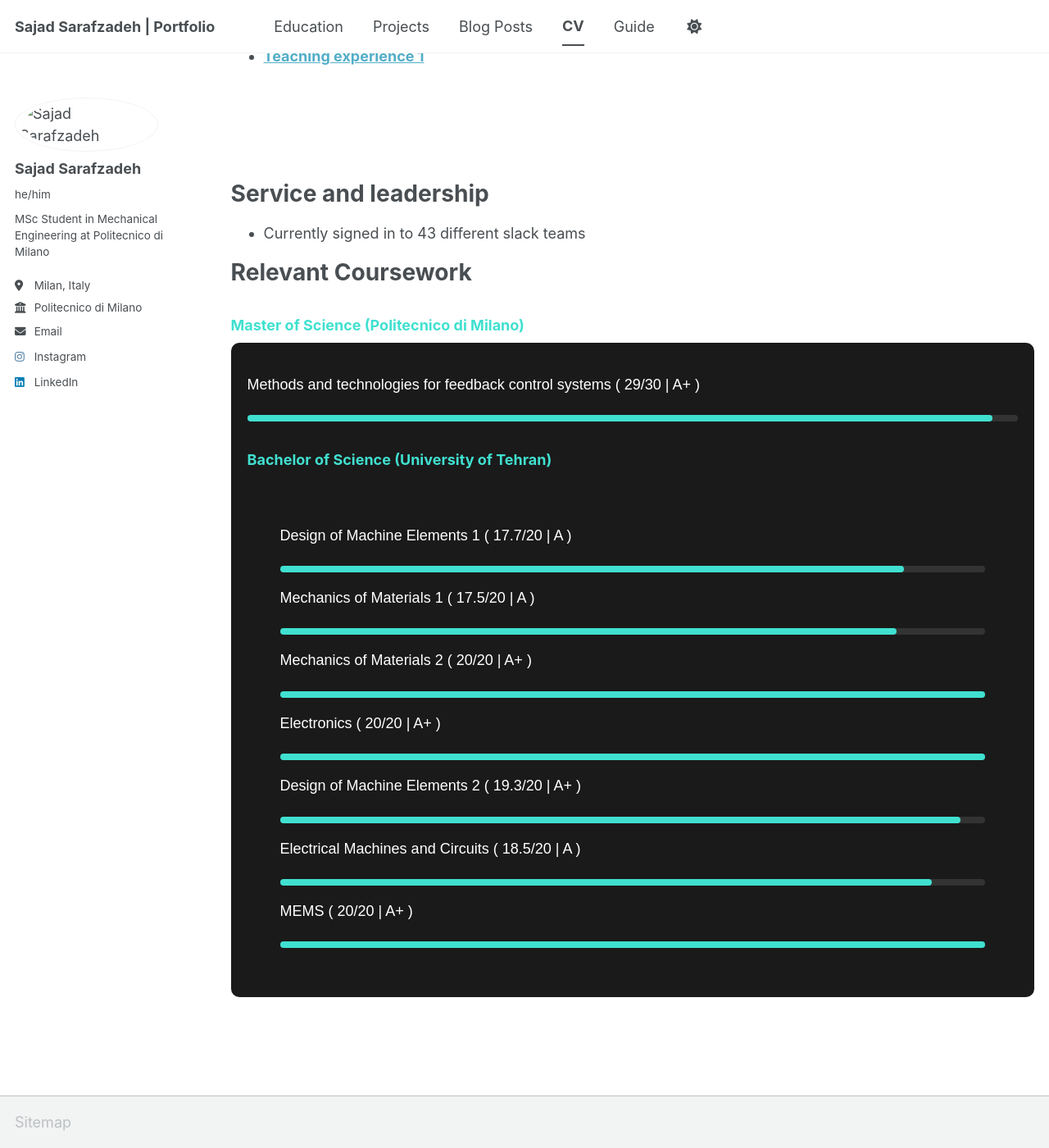
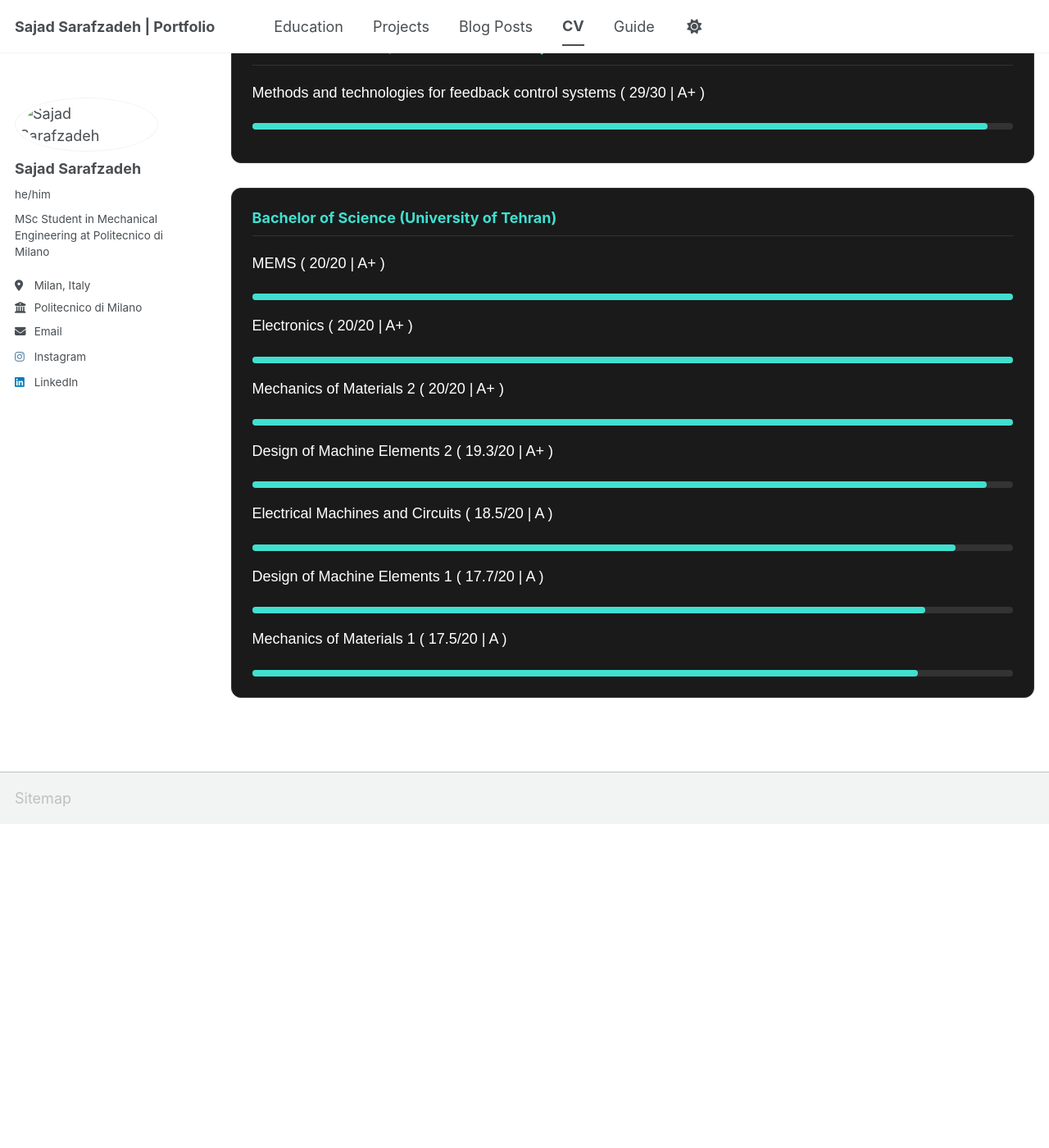
Before and after one commit to sajadsarafzadeh/sajadsarafzadeh.github.io, a Jekyll site: the page built from _pages/cv.md, in a window 1280 px wide and 1400 px high, scrolled down 2374 px. Shown: the whole window at 82% size. Built offline with Jekyll 4.4.1, drawn with Linux system fonts in a browser that asks for light colours; a script bundle is joined from its source files by our own code; library files that are not in the unit come from our copies; after the commit the page ends 3379 px from its top, so only the background shows below that.

Commit message:
Update cv.md

```diff
--- a/_pages/cv.md
+++ b/_pages/cv.md
@@ -9,7 +9,6 @@ redirect_from:
 ---
 <br>
 ---
-<br>
 
 
 
@@ -25,7 +24,6 @@ Education
 
 <br>
 ---
-<br>
 
 Work experience
 ======
@@ -46,7 +44,6 @@ Work experience
 
 <br>
 ---
-<br>
 
 Skills
 ======
@@ -71,7 +68,6 @@ Skills
 
 <br>
 ---
-<br>
 
 Honors and awards
 ======
@@ -80,7 +76,6 @@ Honors and awards
 
 <br>
 ---
-<br>
 
 Teaching
 ======
@@ -90,7 +85,6 @@ Teaching
 
 <br>
 ---
-<br>
 
 Service and leadership
 ======
@@ -98,30 +92,20 @@ Service and leadership
 
 Relevant Coursework
 ======
-<h3 style="color: #40E0D0; margin-bottom: 10px;">Master of Science (Politecnico di Milano)</h3>
-<div style="background-color: #1a1a1a; padding: 20px; border-radius: 10px; color: white; font-family: sans-serif; margin-bottom: 30px;">
 
-  <p>Methods and technologies for feedback control systems ( 29/30 | A+  )</p>
+<div style="background-color: #1a1a1a; padding: 25px; border-radius: 12px; color: white; font-family: sans-serif; margin-bottom: 30px; border: 1px solid #333;">
+  <h3 style="color: #40E0D0; margin-top: 0; margin-bottom: 20px; border-bottom: 1px solid #333; padding-bottom: 10px;">Master of Science (Politecnico di Milano)</h3>
+
+  <p>Methods and technologies for feedback control systems ( 29/30 | A+ )</p>
   <div style="background-color: #333; border-radius: 5px; margin-bottom: 15px;">
     <div style="background-color: #40E0D0; width: 96.7%; height: 8px; border-radius: 5px;"></div>
   </div>
+</div>
 
+<div style="background-color: #1a1a1a; padding: 25px; border-radius: 12px; color: white; font-family: sans-serif; border: 1px solid #333;">
+  <h3 style="color: #40E0D0; margin-top: 0; margin-bottom: 20px; border-bottom: 1px solid #333; padding-bottom: 10px;">Bachelor of Science (University of Tehran)</h3>
 
-<h3 style="color: #40E0D0; margin-bottom: 10px;">Bachelor of Science (University of Tehran)</h3>
-<div style="background-color: #1a1a1a; padding: 20px; border-radius: 10px; color: white; font-family: sans-serif;">
-<div style="background-color: #1a1a1a; padding: 20px; border-radius: 10px; color: white; font-family: sans-serif;">
-
-  <p>Design of Machine Elements 1 ( 17.7/20 | A )</p>
-  <div style="background-color: #333; border-radius: 5px; margin-bottom: 15px;">
-    <div style="background-color: #40E0D0; width: 88.5%; height: 8px; border-radius: 5px;"></div>
-  </div>
-
-  <p>Mechanics of Materials 1 ( 17.5/20 | A )</p>
-  <div style="background-color: #333; border-radius: 5px; margin-bottom: 15px;">
-    <div style="background-color: #40E0D0; width: 87.5%; height: 8px; border-radius: 5px;"></div>
-  </div>
-
-  <p>Mechanics of Materials 2 ( 20/20 | A+ )</p>
+  <p>MEMS ( 20/20 | A+ )</p>
   <div style="background-color: #333; border-radius: 5px; margin-bottom: 15px;">
     <div style="background-color: #40E0D0; width: 100%; height: 8px; border-radius: 5px;"></div>
   </div>
@@ -131,17 +115,28 @@ Relevant Coursework
     <div style="background-color: #40E0D0; width: 100%; height: 8px; border-radius: 5px;"></div>
   </div>
 
+  <p>Mechanics of Materials 2 ( 20/20 | A+ )</p>
+  <div style="background-color: #333; border-radius: 5px; margin-bottom: 15px;">
+    <div style="background-color: #40E0D0; width: 100%; height: 8px; border-radius: 5px;"></div>
+  </div>
+
   <p>Design of Machine Elements 2 ( 19.3/20 | A+ )</p>
-  <div style="background-color: #333; border-radius: 5px;">
+  <div style="background-color: #333; border-radius: 5px; margin-bottom: 15px;">
     <div style="background-color: #40E0D0; width: 96.5%; height: 8px; border-radius: 5px;"></div>
   </div>
 
   <p>Electrical Machines and Circuits ( 18.5/20 | A )</p>
-  <div style="background-color: #333; border-radius: 5px;">
+  <div style="background-color: #333; border-radius: 5px; margin-bottom: 15px;">
     <div style="background-color: #40E0D0; width: 92.5%; height: 8px; border-radius: 5px;"></div>
   </div>
-  <p>MEMS ( 20/20 | A+ )</p>
+
+  <p>Design of Machine Elements 1 ( 17.7/20 | A )</p>
+  <div style="background-color: #333; border-radius: 5px; margin-bottom: 15px;">
+    <div style="background-color: #40E0D0; width: 88.5%; height: 8px; border-radius: 5px;"></div>
+  </div>
+
+  <p>Mechanics of Materials 1 ( 17.5/20 | A )</p>
   <div style="background-color: #333; border-radius: 5px;">
-    <div style="background-color: #40E0D0; width: 100%; height: 8px; border-radius: 5px;"></div>
+    <div style="background-color: #40E0D0; width: 87.5%; height: 8px; border-radius: 5px;"></div>
   </div>
 </div>
```
